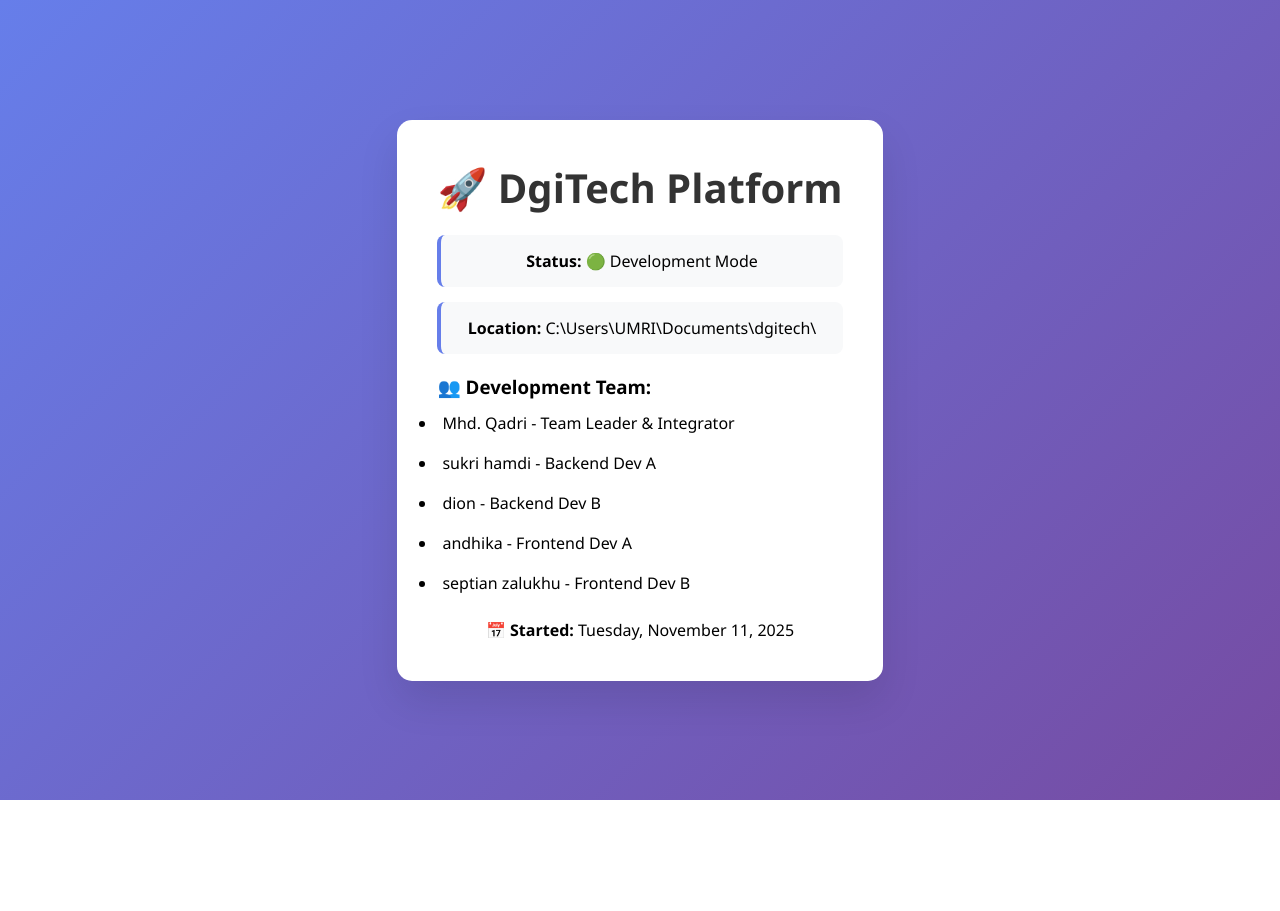
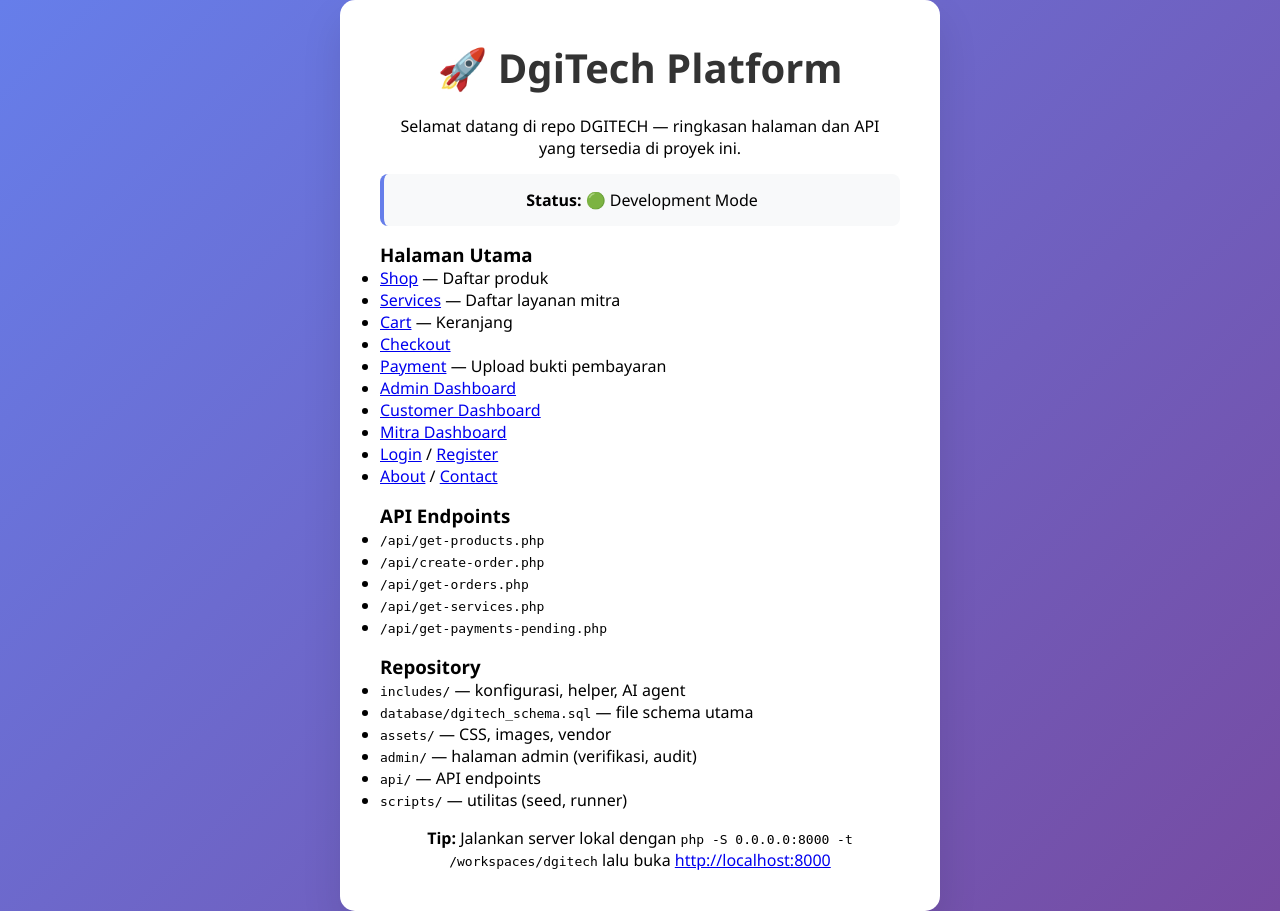
Before and after one commit to 230401096-jpg/dgitech, a PHP site: page / in a window 1280 px wide. Before the commit the page ends 800 px from the top, so only its background shows below. Run offline with PHP 8.4, Linux system fonts and the light colour scheme.

Commit message:
chore: add uploads placeholders and update index.php; adjust .gitignore

```diff
--- a/index.php
+++ b/index.php
@@ -48,26 +48,52 @@
     <div class="container">
         <h1>🚀 DgiTech Platform</h1>
 
+        <p class="lead">Selamat datang di repo DGITECH — ringkasan halaman dan API yang tersedia di proyek ini.</p>
+
         <div class="status">
             <strong>Status:</strong> 🟢 Development Mode
         </div>
 
-        <div class="status">
-            <strong>Location:</strong> C:\Users\UMRI\Documents\dgitech\
-        </div>
+        <section style="margin-top:1rem;text-align:left">
+            <h3>Halaman Utama</h3>
+            <ul>
+                <li><a href="/shop.php">Shop</a> — Daftar produk</li>
+                <li><a href="/services.php">Services</a> — Daftar layanan mitra</li>
+                <li><a href="/cart.php">Cart</a> — Keranjang</li>
+                <li><a href="/checkout.php">Checkout</a></li>
+                <li><a href="/payment.php">Payment</a> — Upload bukti pembayaran</li>
+                <li><a href="/dashboard-admin.php">Admin Dashboard</a></li>
+                <li><a href="/dashboard-customer.php">Customer Dashboard</a></li>
+                <li><a href="/dashboard-mitra.php">Mitra Dashboard</a></li>
+                <li><a href="/login.php">Login</a> / <a href="/register.php">Register</a></li>
+                <li><a href="/about.php">About</a> / <a href="/contact.php">Contact</a></li>
+            </ul>
+        </section>
 
-        <div class="team-list">
-            <h3>👥 Development Team:</h3>
+        <section style="margin-top:1rem;text-align:left">
+            <h3>API Endpoints</h3>
             <ul>
-                <li>Mhd. Qadri - Team Leader & Integrator</li>
-                <li>sukri hamdi - Backend Dev A</li>
-                <li>dion - Backend Dev B</li>
-                <li>andhika - Frontend Dev A</li>
-                <li>septian zalukhu - Frontend Dev B</li>
+                <li><code>/api/get-products.php</code></li>
+                <li><code>/api/create-order.php</code></li>
+                <li><code>/api/get-orders.php</code></li>
+                <li><code>/api/get-services.php</code></li>
+                <li><code>/api/get-payments-pending.php</code></li>
             </ul>
-        </div>
+        </section>
 
-        <p><strong>📅 Started:</strong> Tuesday, November 11, 2025</p>
+        <section style="margin-top:1rem;text-align:left">
+            <h3>Repository</h3>
+            <ul>
+                <li><code>includes/</code> — konfigurasi, helper, AI agent</li>
+                <li><code>database/dgitech_schema.sql</code> — file schema utama</li>
+                <li><code>assets/</code> — CSS, images, vendor</li>
+                <li><code>admin/</code> — halaman admin (verifikasi, audit)</li>
+                <li><code>api/</code> — API endpoints</li>
+                <li><code>scripts/</code> — utilitas (seed, runner)</li>
+            </ul>
+        </section>
+
+        <p style="margin-top:1rem"><strong>Tip:</strong> Jalankan server lokal dengan <code>php -S 0.0.0.0:8000 -t /workspaces/dgitech</code> lalu buka <a href="http://localhost:8000">http://localhost:8000</a></p>
     </div>
 </body>
 </html>
```
Also changed, not shown: 3 other files.
